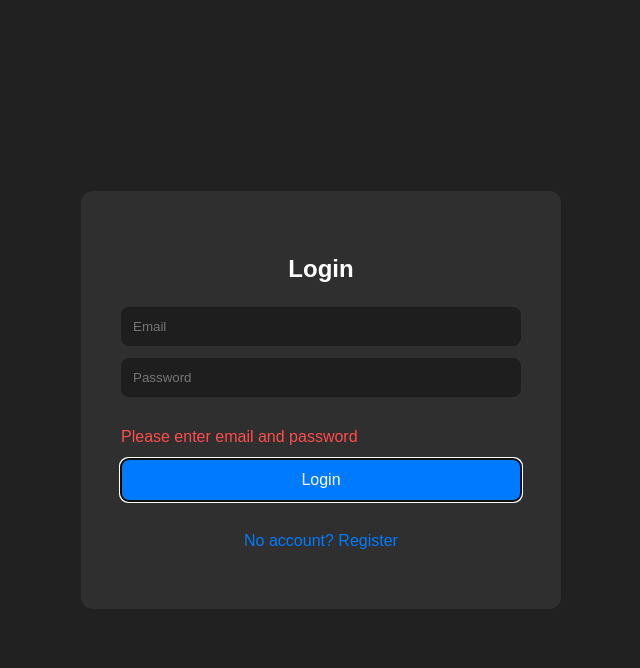
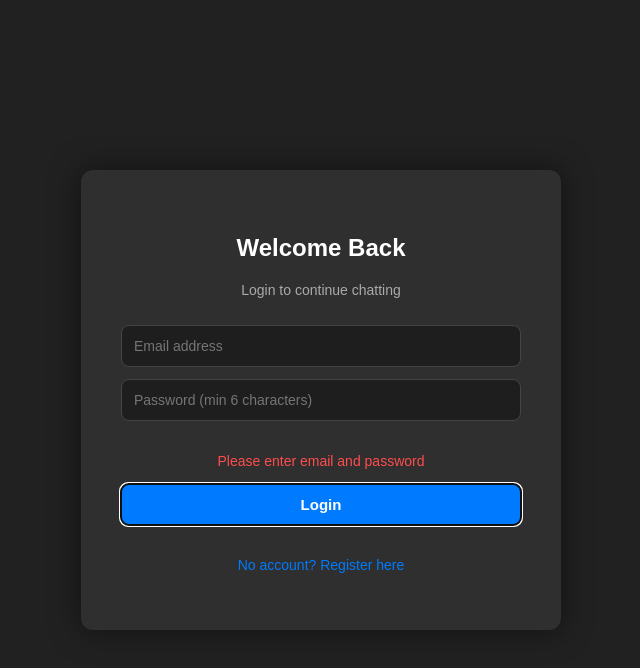
Before and after one commit to AHMED-KHAN-LOHANI/ai-chat-app, a React (Vite) app in the folder ai-chat-app/: page / in a window 1280 px wide. Both pictures are taken after a click on the button "Login". Shown: the top 668 px of the page, without its empty margins (319-959 px from the left). Built offline with nearby package versions, Linux system fonts and the light colour scheme.

Commit message:
fix:add validation and impprove auth UI

```diff
--- a/ai-chat-app/src/Auth.jsx
+++ b/ai-chat-app/src/Auth.jsx
@@ -10,6 +10,17 @@ function Auth({ onLogin }) {
   const handleSubmit = async () => {
     if (!email || !password) {
       setMessage("Please enter email and password");
+      return;
+    }
+
+    const emailRegex = /^[^\s@]+@[^\s@]+\.[^\s@]+$/;
+    if (!emailRegex.test(email)) {
+      setMessage("Please enter a valid email address");
+      return;
+    }
+
+    if (password.length < 6) {
+      setMessage("Password must be at least 6 characters");
       return;
     }
 
@@ -67,47 +78,66 @@ function Auth({ onLogin }) {
         borderRadius: "12px",
         width: "100%",
         maxWidth: "400px",
+        boxShadow: "0 0 30px rgba(0,0,0,0.5)",
       }}>
-        <h2 style={{ marginBottom: "20px", textAlign: "center" }}>
-          {isLogin ? "Login" : "Register"}
+        <h2 style={{ marginBottom: "8px", textAlign: "center" }}>
+          {isLogin ? "Welcome Back" : "Create Account"}
         </h2>
+
+        <p style={{
+          textAlign: "center",
+          color: "#aaa",
+          marginBottom: "24px",
+          fontSize: "14px"
+        }}>
+          {isLogin ? "Login to continue chatting" : "Register to get started"}
+        </p>
 
         <input
           type="email"
-          placeholder="Email"
+          placeholder="Email address"
           value={email}
           onChange={(e) => setEmail(e.target.value)}
+          onKeyDown={(e) => { if (e.key === "Enter") handleSubmit(); }}
           style={{
             width: "100%",
             padding: "12px",
             marginBottom: "12px",
             borderRadius: "8px",
-            border: "none",
+            border: "1px solid #444",
             backgroundColor: "#1e1e1e",
             color: "white",
             boxSizing: "border-box",
+            fontSize: "14px",
           }}
         />
 
         <input
           type="password"
-          placeholder="Password"
+          placeholder="Password (min 6 characters)"
           value={password}
           onChange={(e) => setPassword(e.target.value)}
+          onKeyDown={(e) => { if (e.key === "Enter") handleSubmit(); }}
           style={{
             width: "100%",
             padding: "12px",
-            marginBottom: "12px",
+            marginBottom: "16px",
             borderRadius: "8px",
-            border: "none",
+            border: "1px solid #444",
             backgroundColor: "#1e1e1e",
             color: "white",
             boxSizing: "border-box",
+            fontSize: "14px",
           }}
         />
 
         {message && (
-          <p style={{ color: "#ff4d4d", marginBottom: "10px" }}>
+          <p style={{
+            color: message.includes("created") ? "#4CAF50" : "#ff4d4d",
+            marginBottom: "12px",
+            fontSize: "14px",
+            textAlign: "center",
+          }}>
             {message}
           </p>
         )}
@@ -120,24 +150,30 @@ function Auth({ onLogin }) {
             padding: "12px",
             borderRadius: "8px",
             border: "none",
-            backgroundColor: "#007bff",
+            backgroundColor: loading ? "#555" : "#007bff",
             color: "white",
-            cursor: "pointer",
-            marginBottom: "12px",
+            cursor: loading ? "not-allowed" : "pointer",
+            marginBottom: "16px",
+            fontSize: "15px",
+            fontWeight: "bold",
           }}
         >
           {loading ? "Please wait..." : isLogin ? "Login" : "Register"}
         </button>
 
         <p
-          onClick={() => setIsLogin(!isLogin)}
+          onClick={() => {
+            setIsLogin(!isLogin);
+            setMessage("");
+          }}
           style={{
             textAlign: "center",
             cursor: "pointer",
             color: "#007bff",
+            fontSize: "14px",
           }}
         >
-          {isLogin ? "No account? Register" : "Have account? Login"}
+          {isLogin ? "No account? Register here" : "Already have account? Login"}
         </p>
       </div>
     </div>
```
